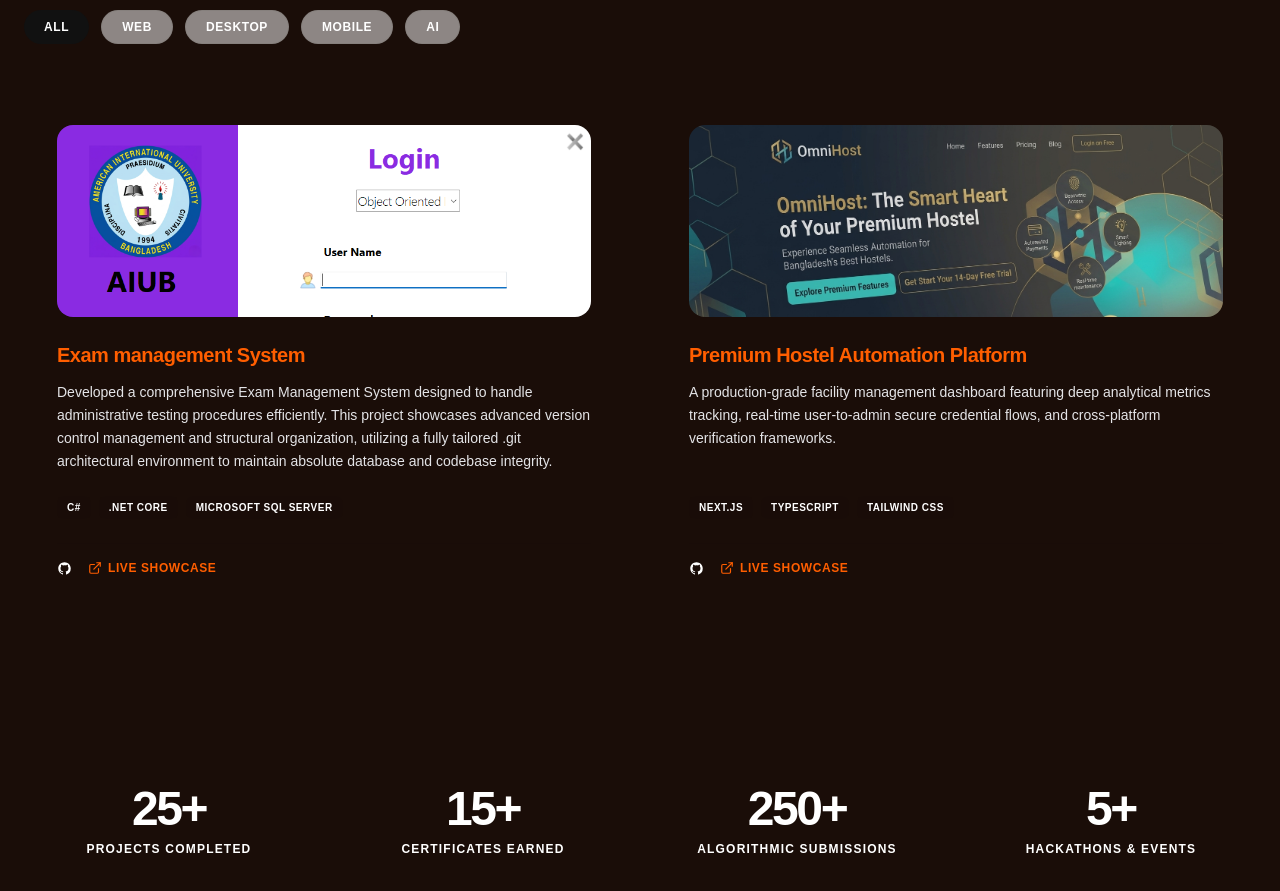
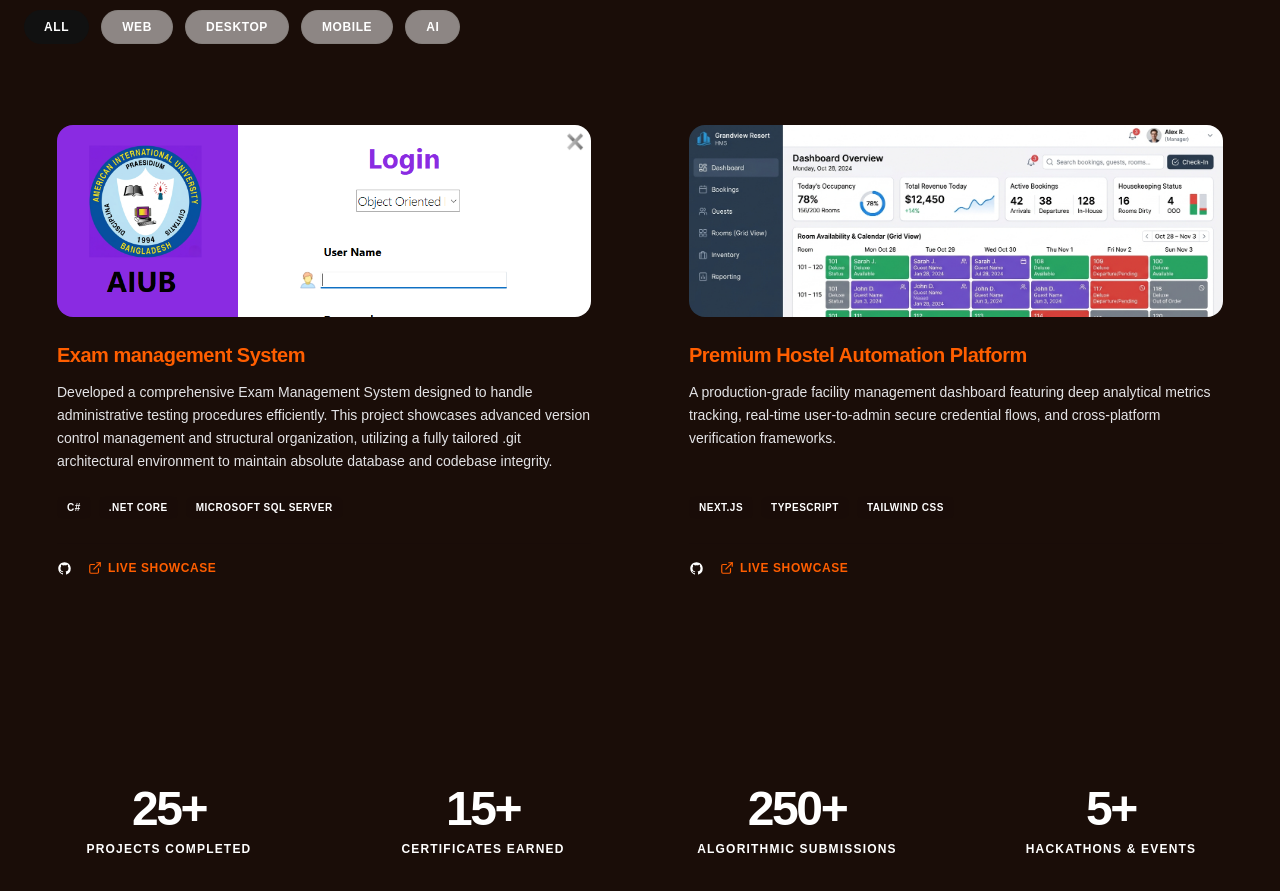
Before and after one commit to Md-Arif-Istiak-Suvro/Portfolio, a Next.js app: page / in a window 1280 px wide. Shown: the part 3740-4631 px from the top of the page. Built offline with nearby package versions, Linux system fonts and the light colour scheme.

Commit message:
Update project img

```diff
--- a/src/components/Projects.tsx
+++ b/src/components/Projects.tsx
@@ -37,7 +37,7 @@
     stack: ["Next.js", "TypeScript", "Tailwind CSS"],
     gitLink: "https://github.com/Md-Arif-Istiak-Suvro/Islamic-Land-Management-System",
     liveLink: "#",
-    image: "/images/Project2.png"
+    image: "/images/Project2 (2).png"
   },
 
 ];
```
Also changed, not shown: public/images/Project2 (2).png (added).
